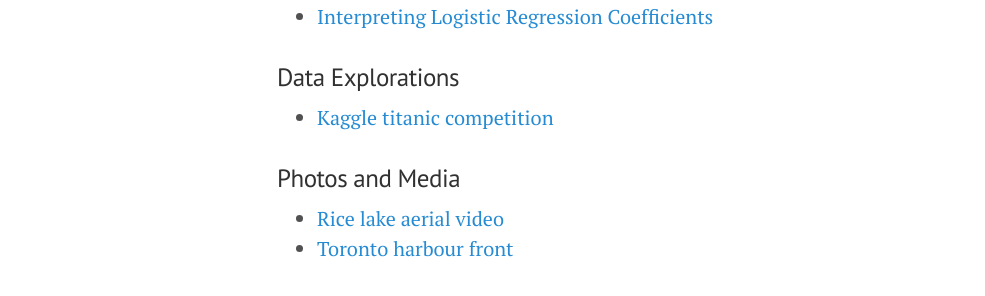
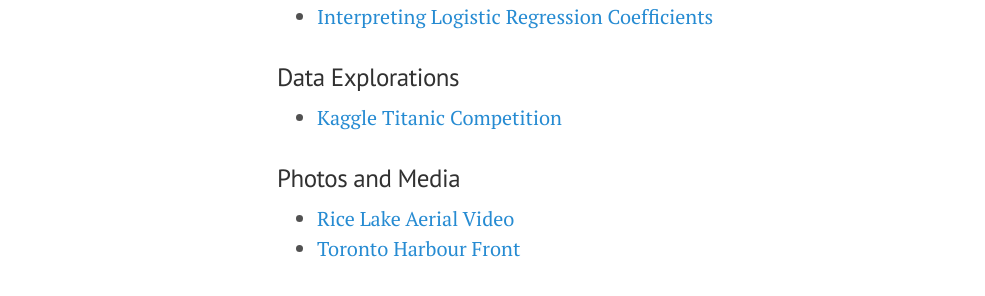
Before and after one commit to Estinox/estinox.github.io, a Jekyll site: the page built from site_map.md, in a window 1280 px wide. Shown: the part 292-588 px from the top of the page, without its empty margins (3-988 px from the left). Built offline with Jekyll 4.4.1, drawn with Linux system fonts in a browser that asks for light colours; comment, search, counter and statistics services are not loaded.

```diff
--- a/site_map.md
+++ b/site_map.md
@@ -9,8 +9,8 @@ Topics clusters found from a "sophisticated" unsupervised algorithm:
 - [Interpreting Logistic Regression Coefficients]({{ site.baseurl }}/2016/08/01/Interpreting-Logistic-Regression/)
 
 ### Data Explorations
-- [Kaggle titanic competition]({{ site.baseurl }}/2016/07/23/titanic/)
+- [Kaggle Titanic Competition]({{ site.baseurl }}/2016/07/23/titanic/)
 
 ### Photos and Media
-- [Rice lake aerial video]({{ site.baseurl }}/2016/01/01/aerial-videos/)
-- [Toronto harbour front](https://www.youtube.com/watch?v=o1lQiE5Lt7M){:target="blank"}
+- [Rice Lake Aerial Video]({{ site.baseurl }}/2016/01/01/aerial-videos/)
+- [Toronto Harbour Front](https://www.youtube.com/watch?v=o1lQiE5Lt7M){:target="blank"}
```
